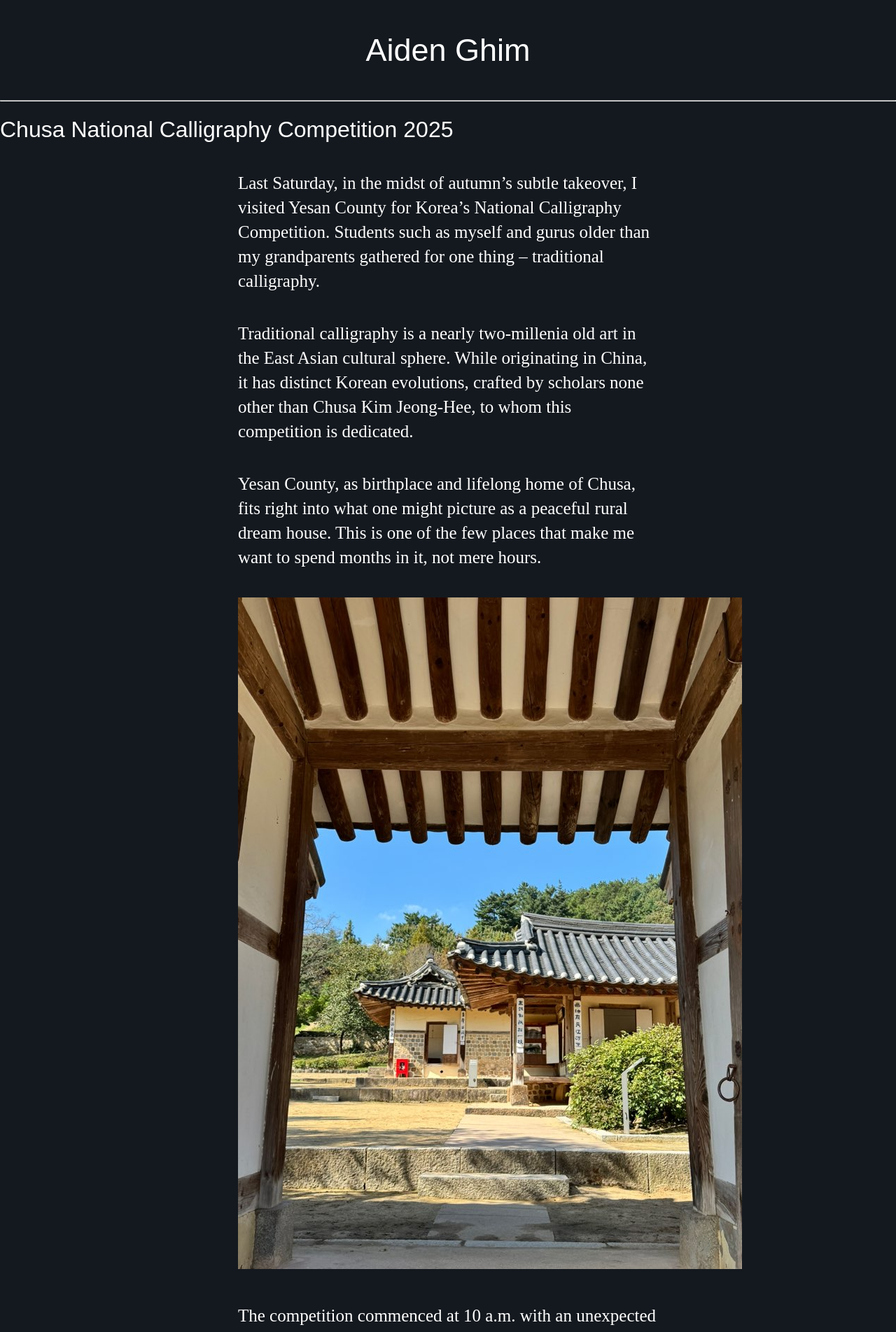
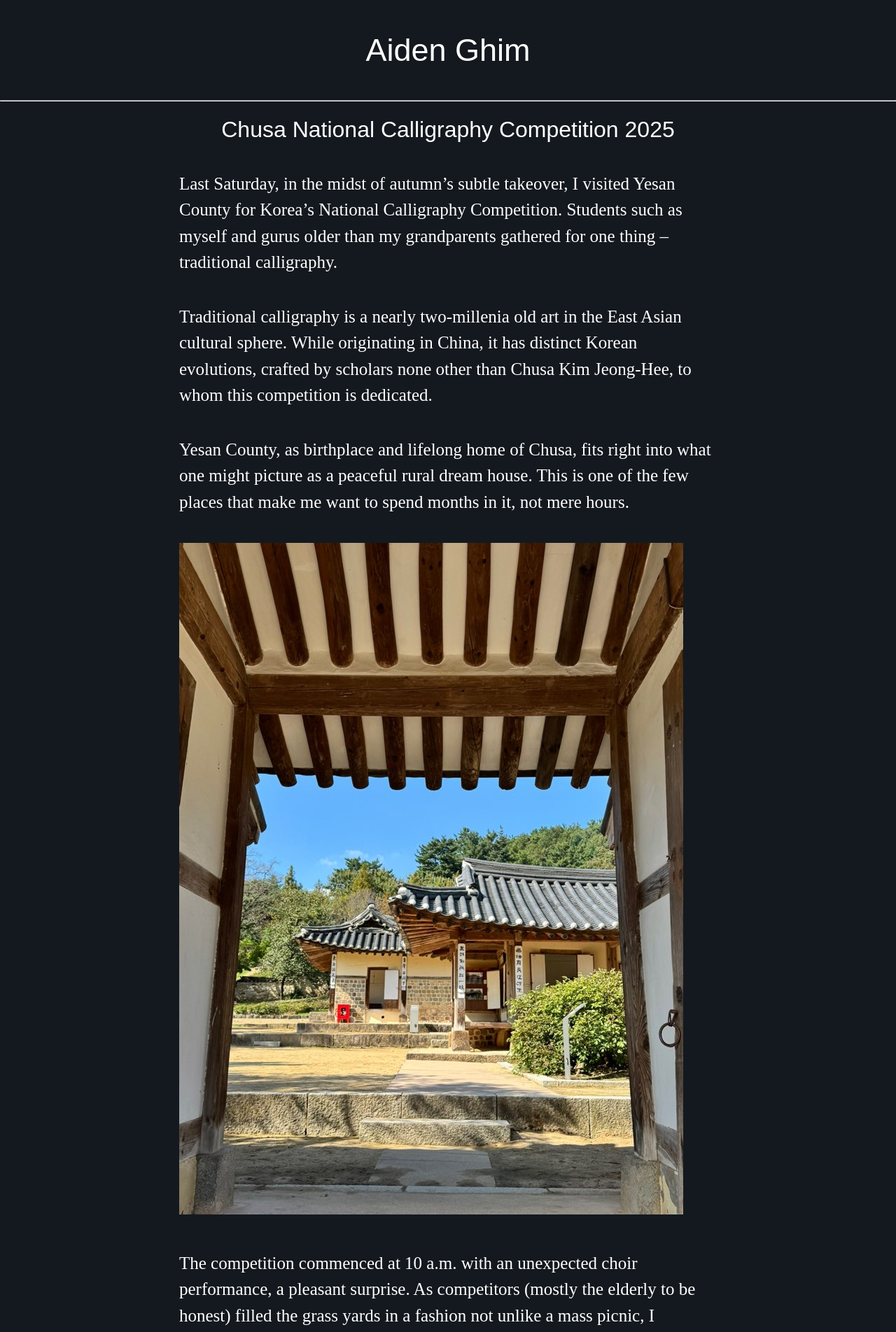
Before and after one commit to abghim/abghim.github.io, a Jekyll site: the page built from _posts/2025-10-19-chusa.md, in a window 1280 px wide. Shown: the top 1904 px of the page at 70% size. Built offline with Jekyll 4.4.1, drawn with Linux system fonts in a browser that asks for light colours; some web fonts are replaced.

Commit message:
Update style

```diff
--- a/assets/stylesheets/post.css
+++ b/assets/stylesheets/post.css
@@ -31,6 +31,9 @@ main {
 	padding-bottom: 2%;
 }
 
+#article {
+	text-align: center;
+}
 
 a {
 	text-decoration: none;
@@ -63,10 +66,10 @@ p {
 	font-family: "Forum", serif;
 	font-weight: 300;
 	font-style: normal;
-	width: 600px;
+	width: 60%;
 	margin: 40px auto;
 	padding: 0 10px;
-	line-height: 1.4;
+	line-height: 1.5;
 
 	font-size: 25px;
 	text-align: left;
```
